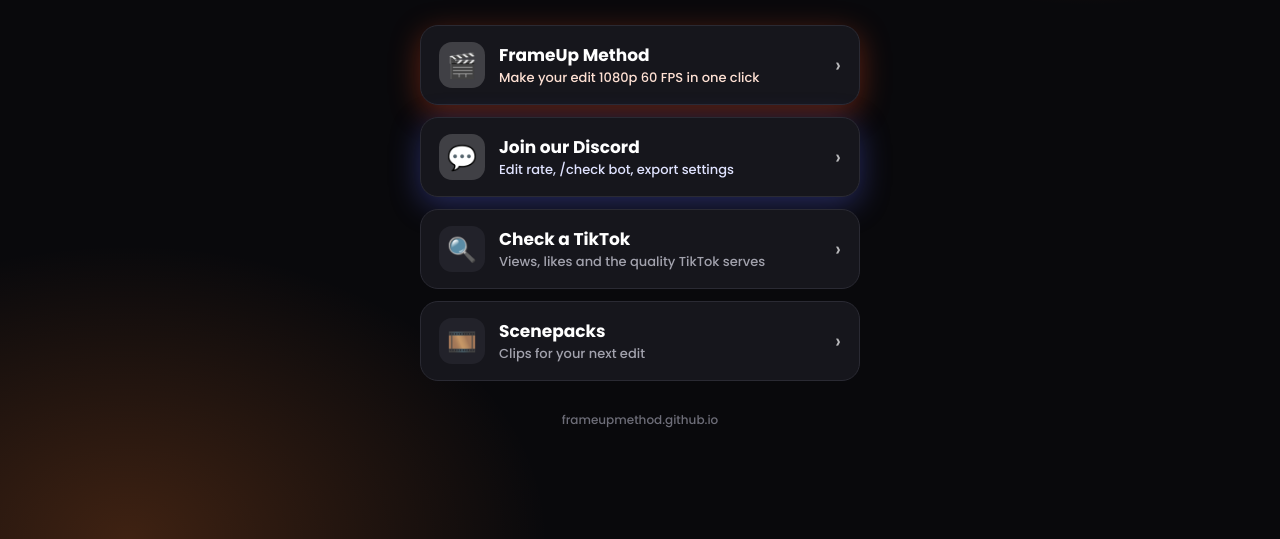
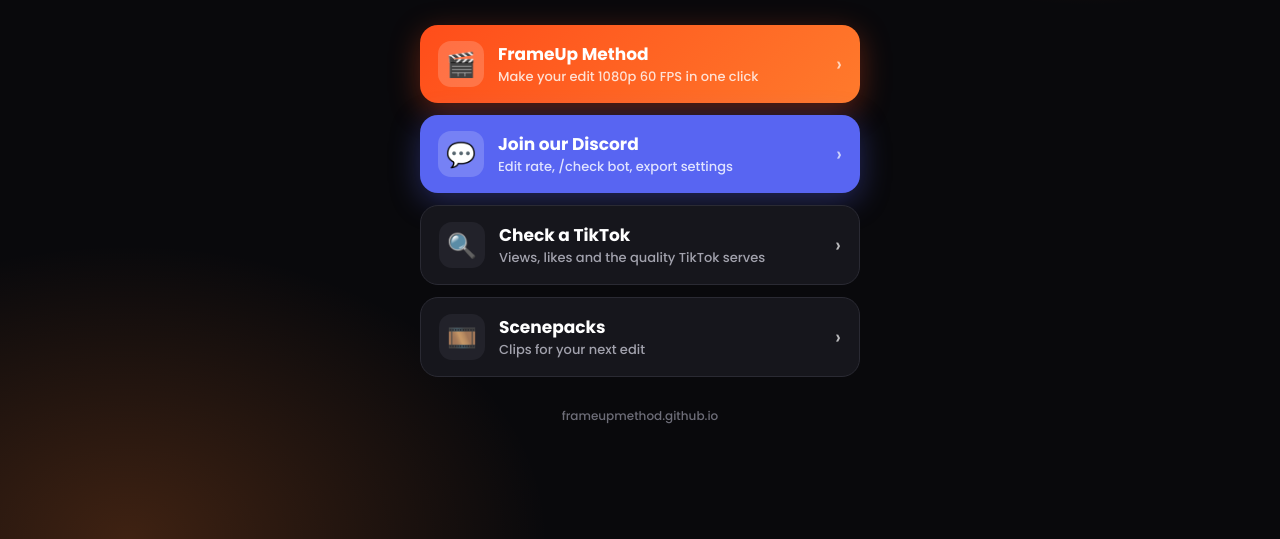
Before and after one commit to gatherzagmar-hash/frameup, a website: page links/index.html in a window 1280 px wide. Shown: the part 261-800 px from the top of the page. Drawn offline with Linux system fonts and the light colour scheme.

Commit message:
Links page: fix button colors [skip]

```diff
--- a/links/index.html
+++ b/links/index.html
@@ -26,10 +26,10 @@
   .ic{flex:none;width:46px;height:46px;border-radius:13px;display:grid;place-items:center;font-size:24px;background:#22222a}
   .t{font-weight:700;font-size:17px}
   .s{font-weight:500;font-size:13px;color:#a2a2ad}
-  .main{background:linear-gradient(135deg,#ff4d1a,#ff7a2c);border:none;box-shadow:0 8px 30px rgba(255,77,26,.35)}
+  a.btn.main{background:linear-gradient(135deg,#ff4d1a,#ff7a2c);border:none;box-shadow:0 8px 30px rgba(255,77,26,.35)}
   .main .ic{background:rgba(255,255,255,.18)}
   .main .s{color:#ffe1d4}
-  .dc{background:#5865f2;border:none;box-shadow:0 8px 30px rgba(88,101,242,.35)}
+  a.btn.dc{background:#5865f2;border:none;box-shadow:0 8px 30px rgba(88,101,242,.35)}
   .dc .ic{background:rgba(255,255,255,.18)}
   .dc .s{color:#e0e3ff}
   .arrow{margin-left:auto;font-size:20px;opacity:.7}
```
